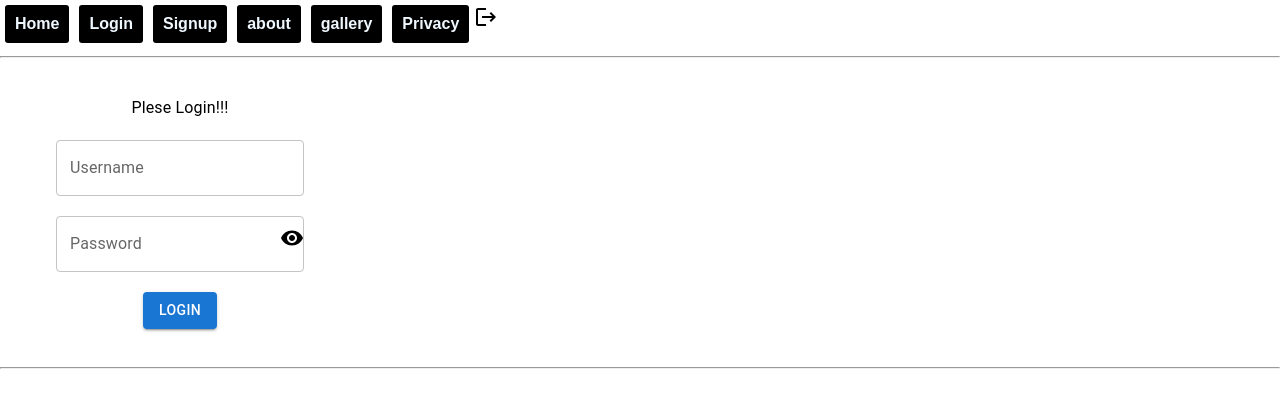
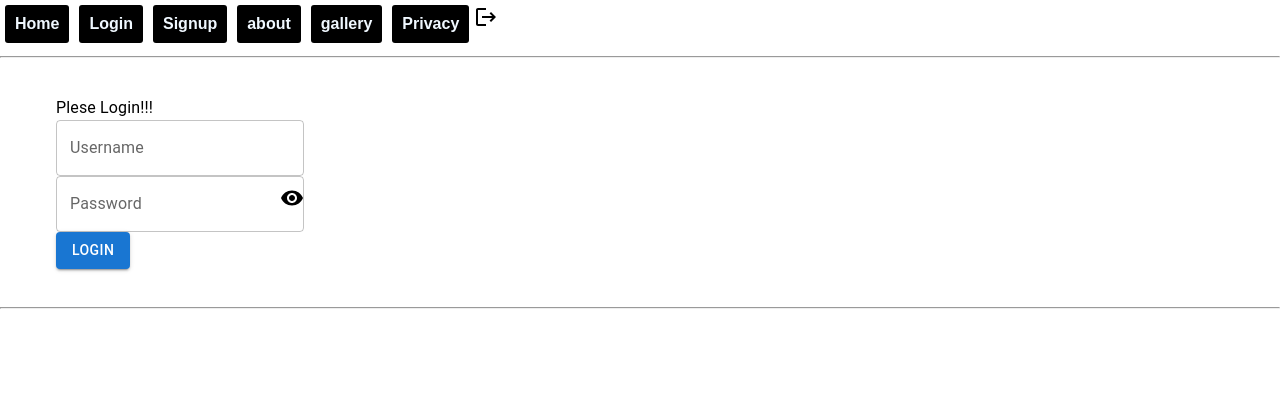
Before and after one commit to gavand-sagar/sagar-notes-manager, a React (Create React App) app: page /login in a window 1280 px wide. Shown: the top 408 px of the page. Built offline with nearby package versions, Linux system fonts and the light colour scheme.

Commit message:
hook forms

```diff
--- a/package.json
+++ b/package.json
@@ -12,6 +12,7 @@
     "@testing-library/user-event": "^13.5.0",
     "react": "^18.2.0",
     "react-dom": "^18.2.0",
+    "react-hook-form": "^7.43.7",
     "react-router-dom": "^6.8.2",
     "react-scripts": "5.0.1",
     "web-vitals": "^2.1.4"
--- a/src/pages/Login/Login.js
+++ b/src/pages/Login/Login.js
@@ -3,11 +3,13 @@ import { useNavigate } from 'react-router-dom';
 import { TextField, Button, Typography, Tooltip } from '@mui/material'
 import { UserDataContext } from '../../shared/data';
 import VisibilityIcon from '@mui/icons-material/Visibility';
+import { useForm } from 'react-hook-form';
 
 export default function Login() {
 
-    const [username, setUsername] = useState('');
-    const [password, setPassword] = useState('');
+    const { register, handleSubmit, formState: { errors } } = useForm();
+
+
     const [value, setValue] = useState(0);
     const [value2, setValue2] = useState(0);
     const [passwordType, setPasswordType] = useState('password');
@@ -16,8 +18,11 @@ export default function Login() {
 
     const navigate = useNavigate()
 
-    function loginClick(e) {
-        if (username == "Sagar" && password == "123") {
+    function loginClick(formObj) {
+
+        alert('Username : ' + formObj.username)
+
+        if (formObj.username == "Sagar" && formObj.password == "123") {
             setUsernameGlobal("Sagar")
             navigate('/home')
         } else {
@@ -40,21 +45,20 @@ export default function Login() {
     return (
         <div>
             <div className='login-form'>
-
-
+                <form onSubmit={handleSubmit(loginClick)}>
                     <Typography>Plese Login!!!</Typography>
 
-                <TextField label={'Username'} value={username} onChange={(e) => setUsername(e.target.value)} type={'text'}></TextField>
+                    <TextField error={errors.username} helperText={errors.username?.message}  {...register('username', { required: "Username is required" })} label={'Username'} type={'text'}></TextField>
 
                     <div style={{ position: 'relative' }}>
-                    <TextField label={'Password'} value={password} onChange={e => setPassword(e.target.value)} type={passwordType}></TextField>
+                        <TextField error={errors.password} helperText={errors.password?.message} {...register('password', { required: "Passord is required" })} label={'Password'} type={passwordType}></TextField>
                         <VisibilityIcon style={{ position: 'absolute', right: '0', top: '10px' }} onClick={clearUsername} />
                     </div>
 
                     <Tooltip title="Login">
-                    <Button variant='contained' onClick={loginClick} type='button'>Login</Button>
+                        <Button variant='contained' type='submit'>Login</Button>
                     </Tooltip>
-
+                </form>
             </div>
         </div>
     )
```
Also changed, not shown: 1 other file (tests, documents, lock files or other folders). Lines whose indentation alone changed are shown as unchanged.
